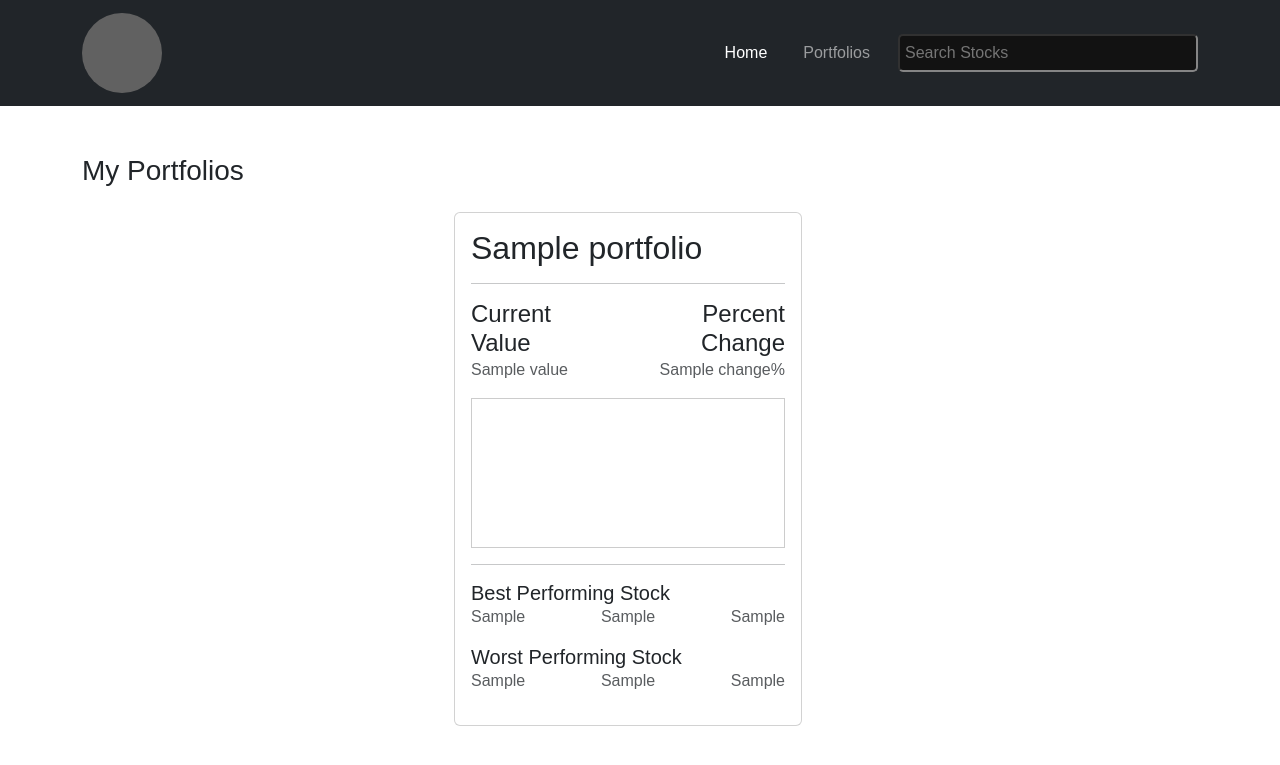
After one commit to Zempaiii/G3-RTSPA, a Flask app: template templates/portfolios.html in a window 1280 px wide. The commit adds this page. Shown: the top 765 px of the page. Run offline with Flask 3, Linux system fonts and the light colour scheme; the template is opened without the code that fills it: most values are stand-ins (such as "Sample title", 1, 10 or a date in 2020); a map, chart or similar area stays blank; some libraries are stand-ins or nearby versions; grey boxes are pictures that could not be loaded.

Commit message:
gui fixes and added pages

```diff
--- a/templates/index.html
+++ b/templates/index.html
@@ -19,8 +19,7 @@
                  height="80"
                  style="filter: invert(1); margin-right: 15px; border-radius: 75%;">
         </span>
-
-          <span><a id="homebtn" href="{{ url_for('home') }} ">Real-Time Stock Price Analysis</a></span>
+          <!-- Removed Real-Time Stock Price Analysis name -->
       </a>
       <button data-bs-toggle="collapse" class="navbar-toggler" data-bs-target="#navcol-5">
         <span class="visually-hidden">Toggle navigation</span><span class="navbar-toggler-icon"></span>
--- /dev/null
+++ b/templates/portfolios.html
@@ -0,0 +1,108 @@
+<!DOCTYPE html>
+<html lang="en">
+<head>
+  <meta charset="UTF-8">
+  <meta name="viewport" content="width=device-width, initial-scale=1.0">
+  <title>RTSPA</title>
+  <link href="{{ url_for('static', filename='css/styles.css') }}" rel="stylesheet">
+  <link href="{{ url_for('static', filename='css/bootstrap.min.css') }}" rel="stylesheet">
+
+</head>
+<body>
+  <nav class="navbar navbar-expand-md bg-dark py-2" data-bs-theme="dark">
+    <div class="container">
+        <a class="navbar-brand d-flex align-items-center" href="#">
+          <span class="bs-icon-sm d-flex justify-content-center align-items-center me-3">
+            <img src="{{ url_for('static', filename='images/logo.svg') }}"
+                 alt="Logo"
+                 width="80"
+                 height="80"
+                 style="filter: invert(1); margin-right: 15px; border-radius: 75%;">
+        </span>
+
+          <!-- Removed Real-Time Stock Price Analysis name -->
+      </a>
+      <button data-bs-toggle="collapse" class="navbar-toggler" data-bs-target="#navcol-5">
+        <span class="visually-hidden">Toggle navigation</span><span class="navbar-toggler-icon"></span>
+      </button>
+      <div class="collapse navbar-collapse" id="navcol-5">
+        <ul class="navbar-nav ms-auto">
+          <li class="nav-item"><a class="nav-link active" href="{{ url_for('home') }}">Home</a></li>
+          <li class="nav-item"><a class="nav-link" href="{{ url_for('add_stocks') }}">Portfolios</a></li>
+        </ul>
+        <ul class="navbar-nav">
+          <li class="nav-item">
+            <div style="position: relative;">
+              <input type="text" id="search" placeholder="Search Stocks">
+              <div id="suggestions" style="background-color:#eee;"></div>
+            </div>
+          </li>
+        </ul>
+      </div>
+    </div>
+  </nav>
+
+ <!-- Trending Stocks Section -->
+<div class="container mt-5">
+  <h3 class="mb-4">My Portfolios</h3>
+  <div class="row">
+
+    {% for portfolio in portfolios %}
+    <div class="row justify-content-center">
+      <div class="col-md-4 mb-3">
+          <div class="card">
+              <div class="card-body">
+                  <h2 class="card-title">{{portfolio.name}}</h2>
+                  <hr>
+                  <div class="d-flex justify-content-between mb-3">
+                      <div>
+                          <h4 class="mb-0">Current Value</h4>
+                          <span class="text-muted">{{portfolio.value}}</span>
+                      </div>
+                      <div class="text-end">
+                          <h4 class="mb-0">Percent Change</h4>
+                          <span class="text-muted">{{portfolio.change}}%</span>
+                      </div>
+                  </div>
+                  <div class="text-center mb-3">
+                      <div class="chart-placeholder" style="width: 100%; height: 150px; border: 1px solid #ccc; margin: 0 auto;"></div>
+                  </div>
+                  <hr>
+                  <div class="mb-3">
+                      <h5 class="mb-0">Best Performing Stock</h5>
+                      <div class="d-flex justify-content-between">
+                          <span class="text-muted">{{portfolio.stock1}}</span>
+                          <span class="text-muted">{{portfolio.stocksymbol1}}</span>
+                          <span class="text-muted">{{portfolio.symbolchange1}}</span>
+                      </div>
+                  </div>
+                  <div class="mb-3">
+                      <h5 class="mb-0">Worst Performing Stock</h5>
+                      <div class="d-flex justify-content-between">
+                          <span class="text-muted">{{portfolio.stock2}}</span>
+                          <span class="text-muted">{{portfolio.stocksymbol2}}</span>
+                          <span class="text-muted">{{portfolio.symbolchange2}}</span>
+                      </div>
+                  </div>
+              </div>
+          </div>
+      </div>
+    </div>
+    {% endfor %}
+  </div>
+</div>
+
+
+
+  <script src="{{ url_for('static', filename='js/app.js') }}"></script>
+  <script src="https://code.jquery.com/jquery-3.5.1.slim.min.js"></script>
+  <script src="https://cdn.jsdelivr.net/npm/@popperjs/core@2.5.4/dist/umd/popper.min.js"></script>
+  <script src="https://stackpath.bootstrapcdn.com/bootstrap/4.5.2/js/bootstrap.min.js"></script>
+  <script>
+    async function setStockAndRedirect(symbol, name) {
+      await fetch(`/set_stock?symbol=${symbol}&name=${name}`);
+      window.location.href = "/spiaa";
+    }
+  </script>
+</body>
+</html>
```
Also changed, not shown: templates/adds.html (+31 -8 lines), templates/portfolio_analysis.html (added, +100 -0 lines), tickers.db.
